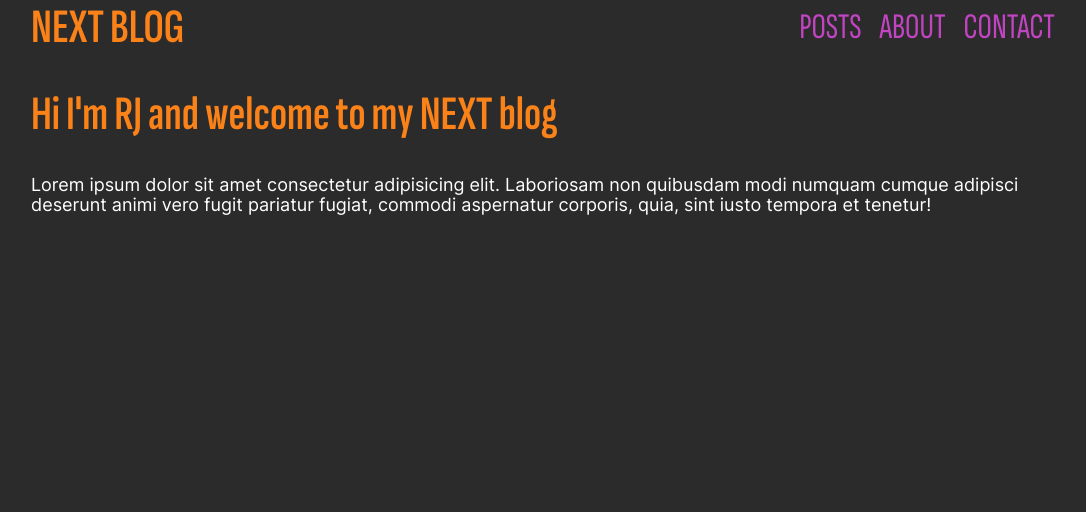
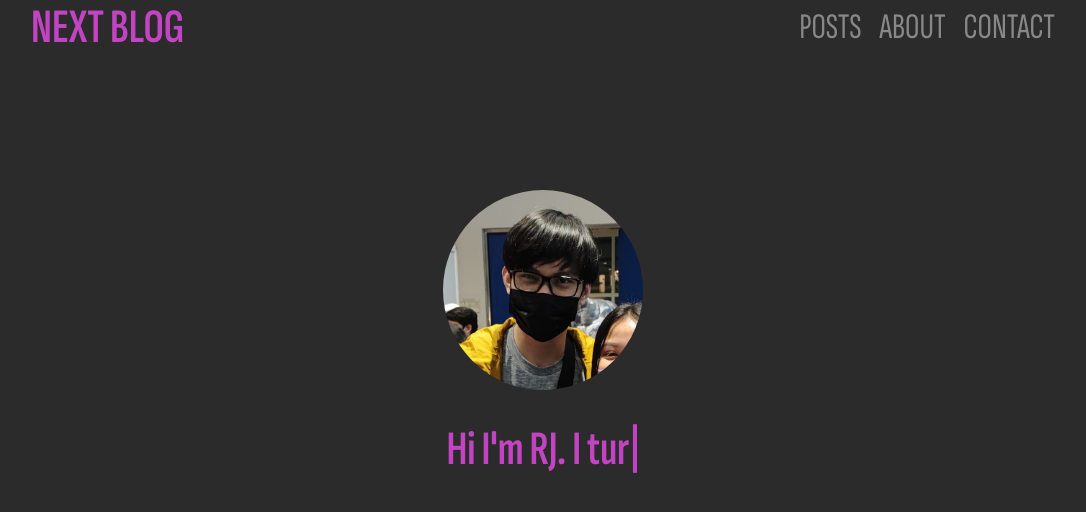
Before and after one commit to renciljustin/RensuuNextBlog, a Next.js app: page / in a window 1280 px wide. Shown: the top 512 px of the page, without its empty margins (97-1183 px from the left). Built offline with nearby package versions, Linux system fonts and the light colour scheme.

Commit message:
Add Hero component

```diff
--- /dev/null
+++ b/components/home/Hero.module.css
@@ -0,0 +1,18 @@
+.profilePhoto {
+  display: block;
+  border-radius: 100%;
+  margin: 0 auto;
+}
+
+.greetings {
+  text-align: center;
+}
+
+@media screen and (min-width: 768px) {
+  .profilePhoto {
+    margin-top: 6rem;
+  }
+  .typewriter > div {
+    display: inline;
+  }
+}
--- /dev/null
+++ b/components/home/Hero.tsx
@@ -0,0 +1,41 @@
+import Image from 'next/image';
+import Container from '../layouts/Container';
+import Section from '../layouts/Section';
+import classes from './Hero.module.css';
+import Typewriter from 'typewriter-effect';
+
+export default function Hero() {
+  const typewriter = (
+    <Typewriter
+      options={{
+        strings: [`I'm a code wizard.`, 'I turn coffee into code.'],
+        autoStart: true,
+        loop: true,
+        delay: 50,
+        deleteSpeed: 100,
+      }}
+    />
+  );
+  return (
+    <Section>
+      <Container>
+        <Image
+          src={'/images/profile.jpg'}
+          alt={'My profile'}
+          height={200}
+          width={200}
+          className={classes.profilePhoto}
+        />
+        <div className={classes.circles}>
+          <div
+            className={[classes.circle, classes.circleGreen].join(' ')}
+          ></div>
+        </div>
+        <h1 className={classes.greetings}>
+          Hi I&apos;m RJ.&nbsp;
+          <span className={classes.typewriter}>{typewriter}</span>
+        </h1>
+      </Container>
+    </Section>
+  );
+}
--- a/package.json
+++ b/package.json
@@ -19,6 +19,7 @@
     "normalize.css": "^8.0.1",
     "react": "18.2.0",
     "react-dom": "18.2.0",
-    "typescript": "4.9.4"
+    "typescript": "4.9.4",
+    "typewriter-effect": "^2.19.0"
   }
 }
--- a/pages/index.tsx
+++ b/pages/index.tsx
@@ -1,15 +1,5 @@
-import Container from '../components/layouts/Container';
+import Hero from '../components/home/Hero';
 
 export default function HomePage() {
-  return (
-    <Container>
-      <h1>Hi I&apos;m RJ and welcome to my NEXT blog</h1>
-      <p>
-        Lorem ipsum dolor sit amet consectetur adipisicing elit. Laboriosam non
-        quibusdam modi numquam cumque adipisci deserunt animi vero fugit
-        pariatur fugiat, commodi aspernatur corporis, quia, sint iusto tempora
-        et tenetur!
-      </p>
-    </Container>
-  );
+  return <Hero />;
 }
--- a/styles/globals.css
+++ b/styles/globals.css
@@ -3,8 +3,8 @@
 :root {
   --bg-color: #2b2b2b;
   --text-color: #fff;
-  --primary-color: #fa8219;
-  --link-color: #c244c2;
+  --primary-color: #c244c2;
+  --link-color: #888;
 }
 
 * {
```
Also changed, not shown: public/images/profile.jpg (added), 1 other file (tests, documents, lock files or other folders).
